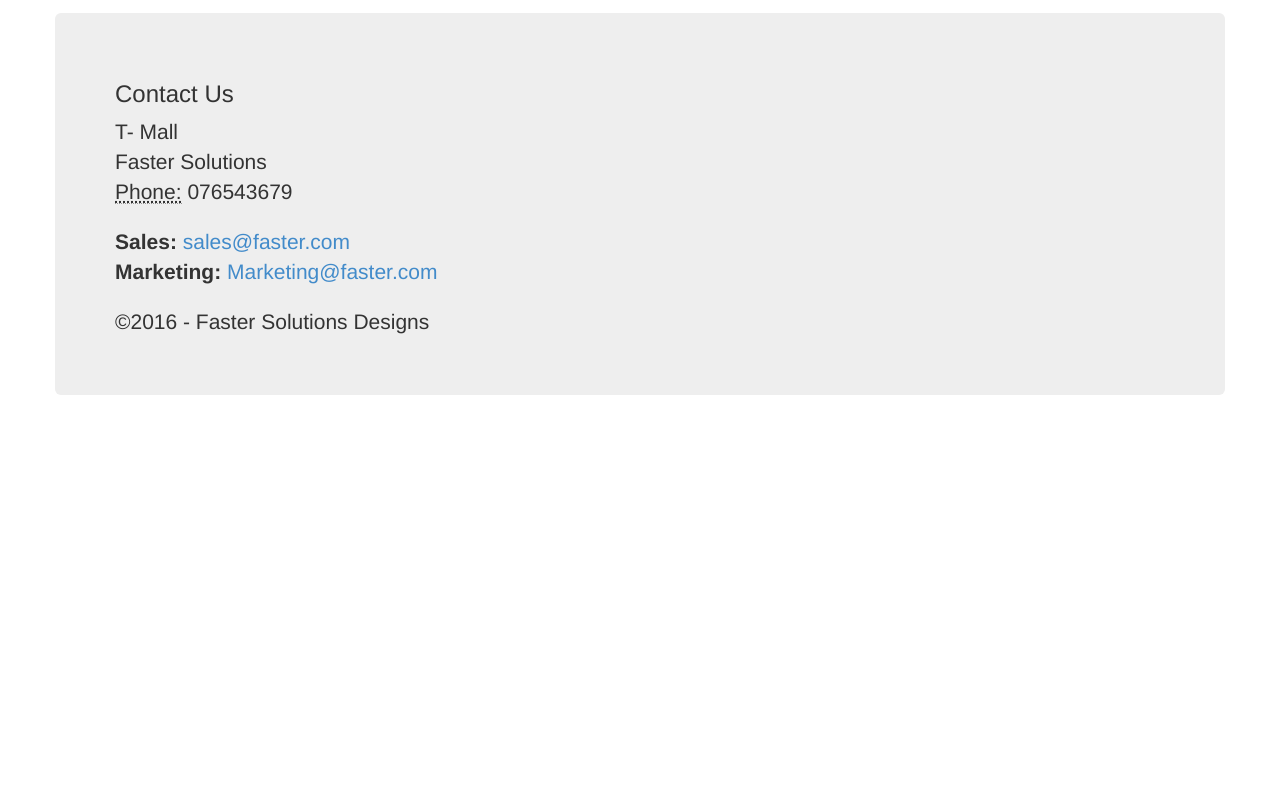
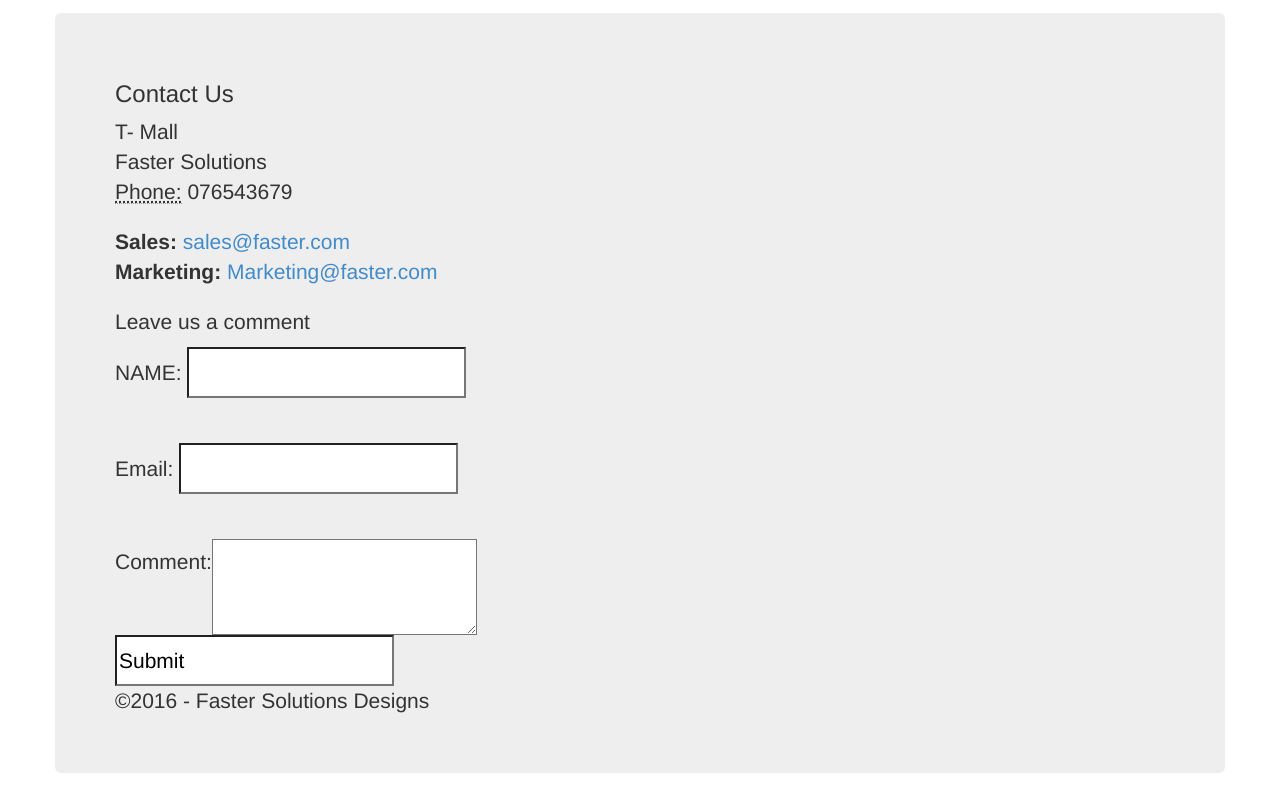
Before and after one commit to fastertech/fastertech.github.io, a plain HTML site: page contacts.html in a window 1280 px wide. Shown: the part 57-868 px from the top of the page. Before the commit the page ends 800 px from the top, so only its background shows below. Drawn offline with Linux system fonts and the light colour scheme.

Commit message:
comments add

```diff
--- a/contacts.html
+++ b/contacts.html
@@ -57,6 +57,20 @@
         <strong>Marketing:</strong> <a href="mailto:Marketing@faster.com">Marketing@faster.com</a>
     </address>
 
+          <div id="commentsall">
+		  <p>Leave us a comment</p>
+<form method='post'>
+  NAME: <input type='text' name='name' id='name' /><br />
+<br/>
+  Email: <input type='text' name='email' id='email' /><br />
+	<br/>
+  Comment:<textarea name='comment' id='comment'></textarea><br />
+
+
+
+  <input  value='Submit' />
+</form>
+		</div>
             <footer>
                 <p>&copy;2016 - Faster Solutions Designs</p>
             </footer>
```
